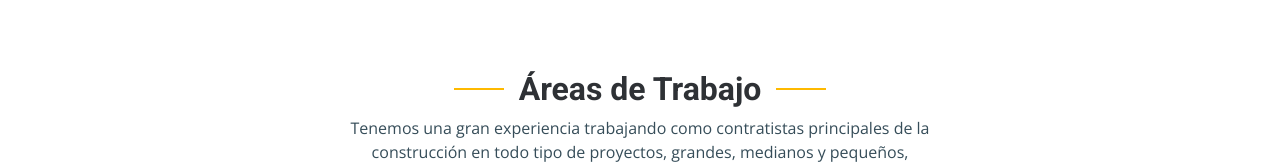
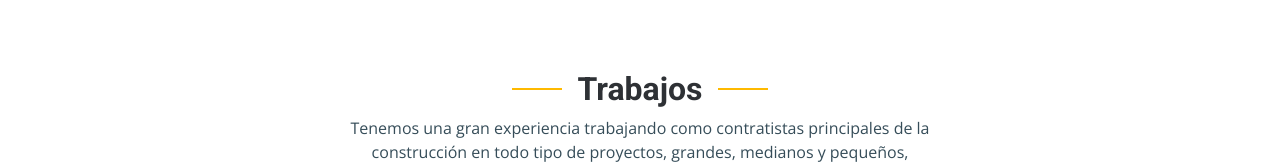
Before and after one commit to GonzaloBelvisi/mymservicios, a plain HTML site: page index.html in a window 1280 px wide. Shown: the part 810-977 px from the top of the page. Drawn offline with nearby package versions, Linux system fonts and the light colour scheme.

Commit message:
Trabajos

```diff
--- a/index.html
+++ b/index.html
@@ -141,7 +141,7 @@
       <div class="container" data-aos="fade-up">
 
         <div class="section-header">
-          <h2>Áreas de Trabajo</h2>
+          <h2>Trabajos</h2>
           <p>Tenemos una gran experiencia trabajando como contratistas principales de la construcción en todo tipo de
             proyectos, grandes, medianos y pequeños, </p>
         </div>
```
